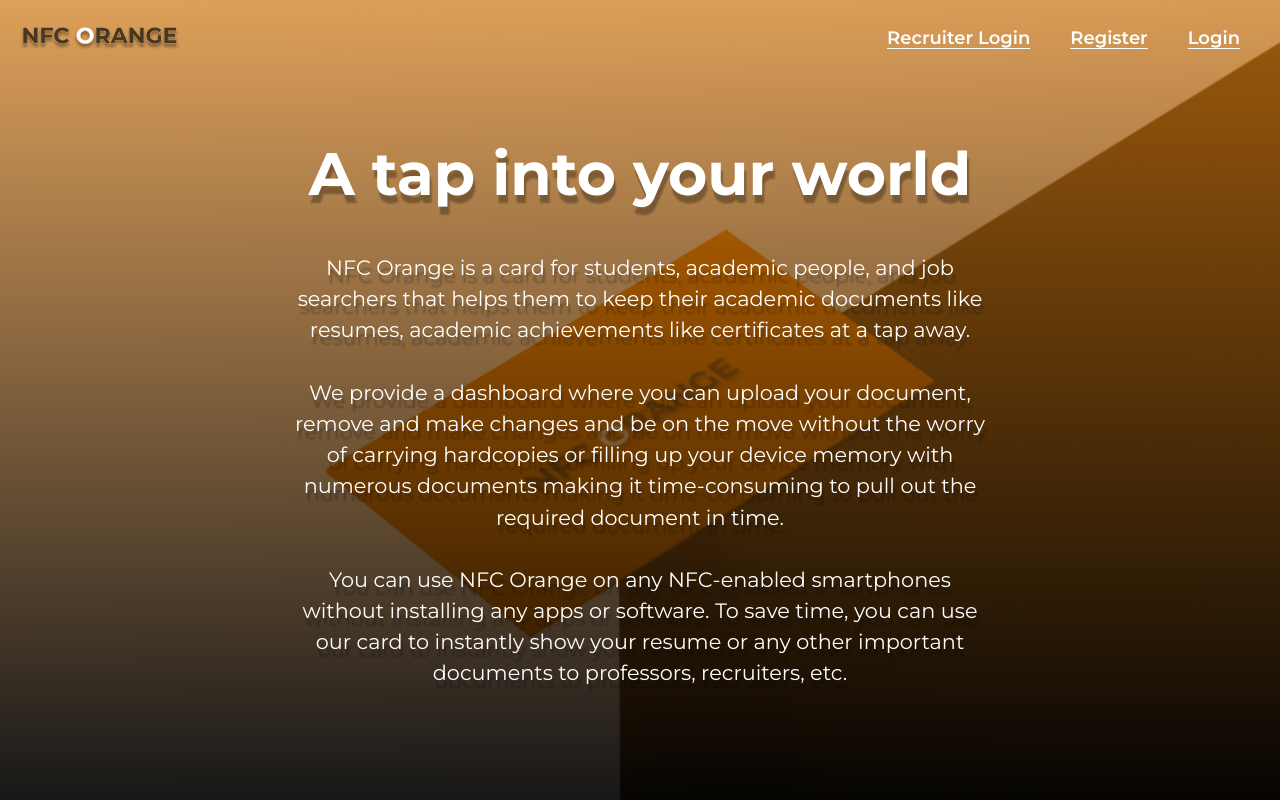
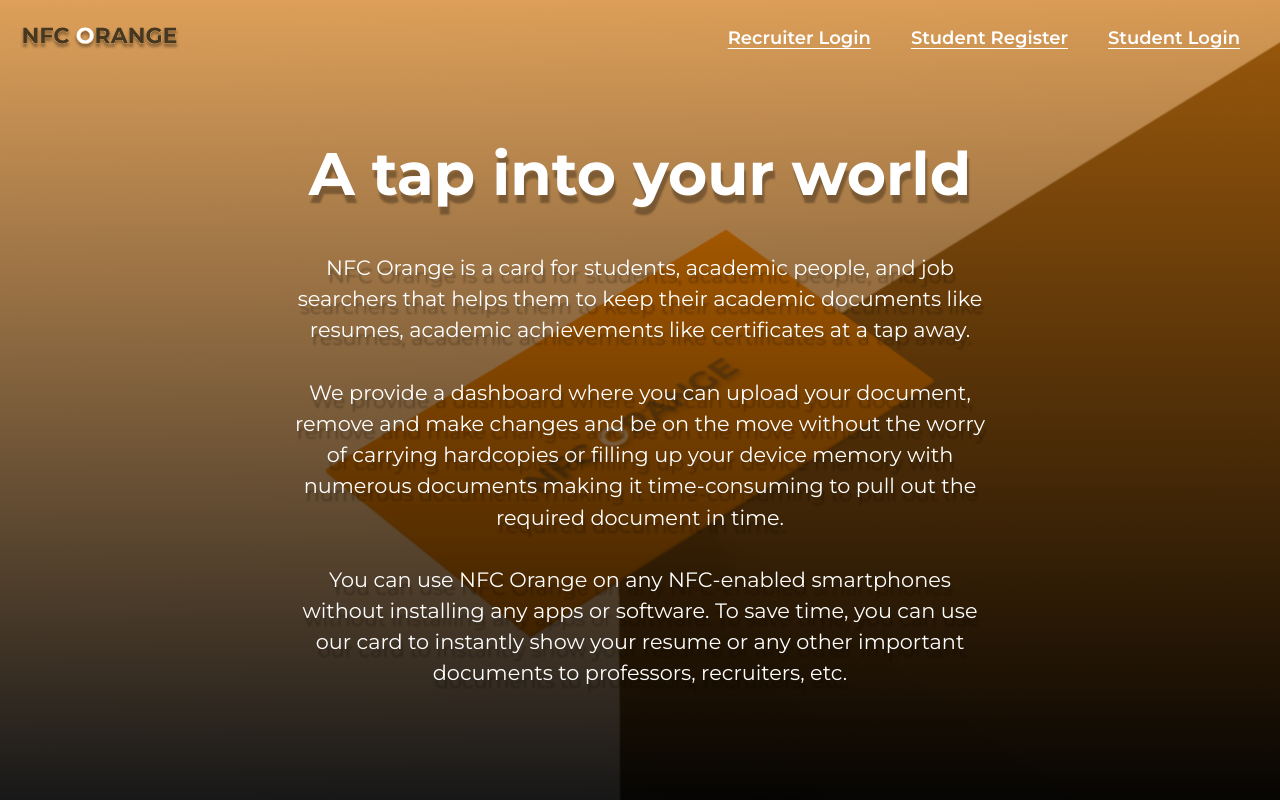
Before and after one commit to KhoiUna/nfc-orange, a Next.js app in the folder web/: page / in a window 1280 px wide. Shown: the top 800 px of the page. Built offline with nearby package versions, Linux system fonts and the light colour scheme.

Commit message:
modified:   web/components/ui/HeaderBar.tsx

```diff
--- a/web/components/ui/HeaderBar.tsx
+++ b/web/components/ui/HeaderBar.tsx
@@ -27,11 +27,11 @@
   },
   {
     href: "/register",
-    text: "Register",
+    text: "Student Register",
   },
   {
     href: "/login",
-    text: "Login",
+    text: "Student Login",
   },
 ];
 
```
